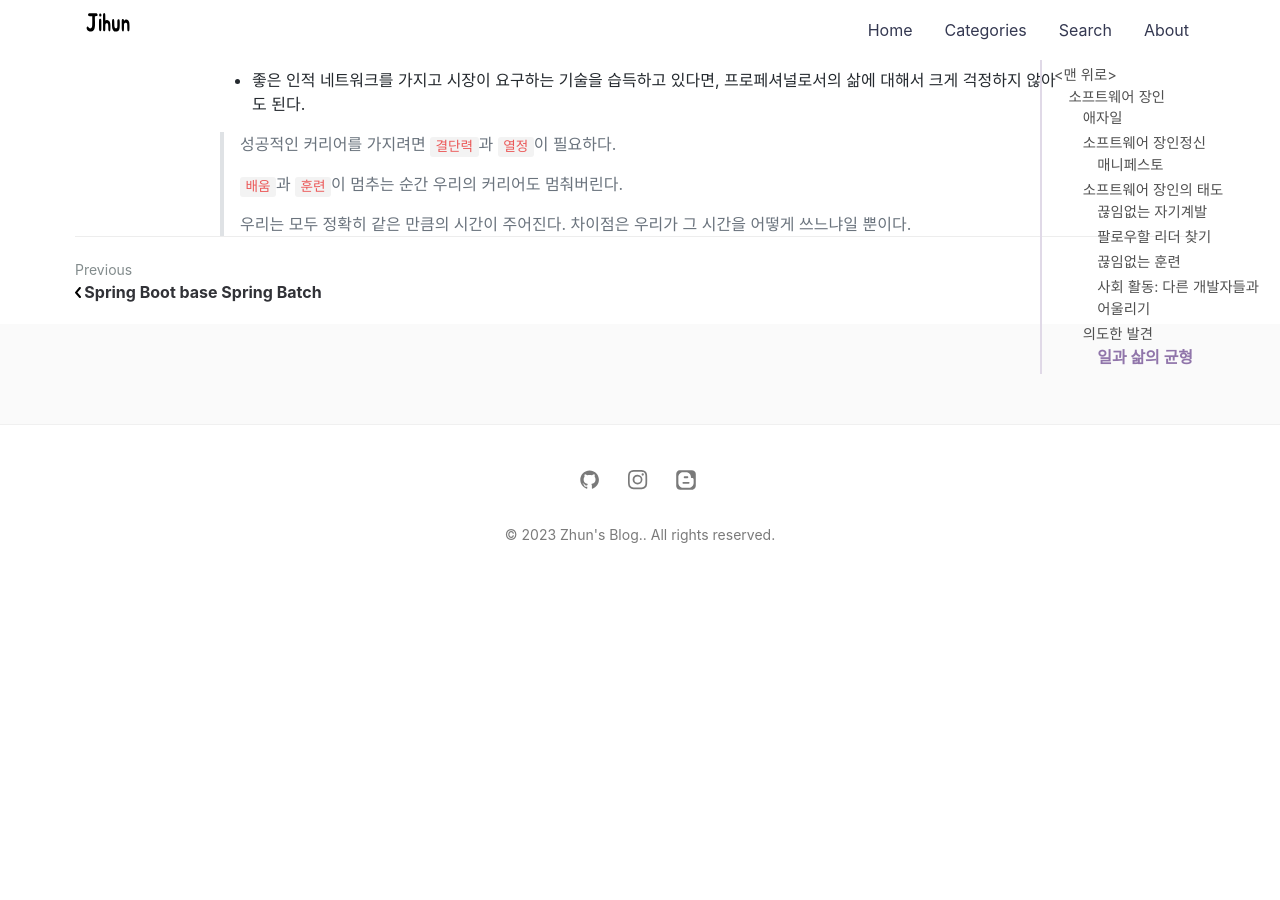
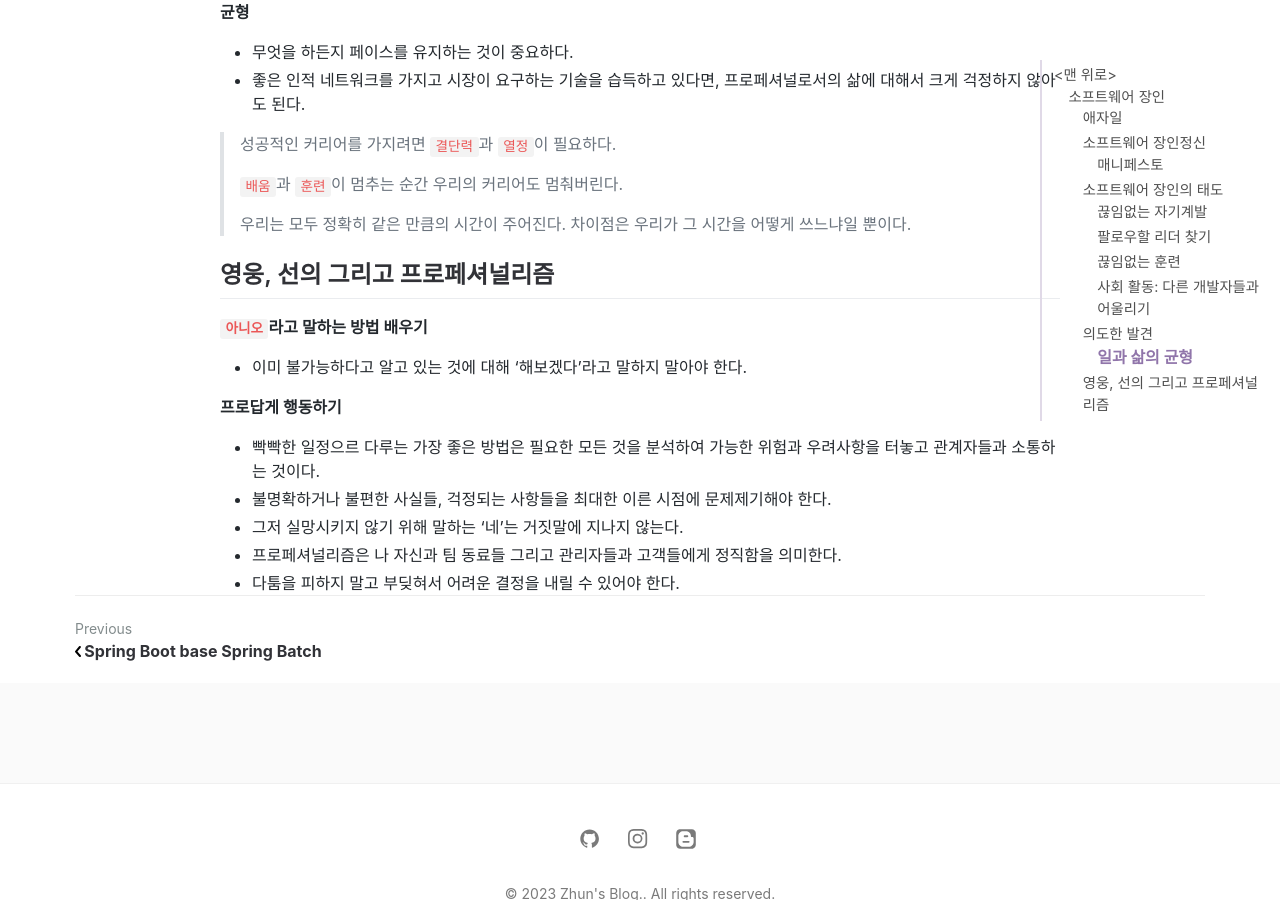
Before and after one commit to jihunparkme/jihunparkme.github.io, a Jekyll site: the page built from _posts/2023-02-01-a-software-master.md, in a window 1280 px wide and 900 px high, scrolled down 5117 px. Built offline with Jekyll 4.4.1, drawn with Linux system fonts in a browser that asks for light colours; nearby versions of some CDN libraries; comment, search, counter and statistics services are not loaded; before the commit the page ends 5707 px from its top, so only the background shows below that; some of the changed text lies outside the part shown.

Commit message:
[software master] 영웅, 선의 그리고 프로페셔널리즘

```diff
--- a/_posts/2023-02-01-a-software-master.md
+++ b/_posts/2023-02-01-a-software-master.md
@@ -199,3 +199,17 @@ featured-img: a-software-master
 > `배움`과 `훈련`이 멈추는 순간 우리의 커리어도 멈춰버린다.
 >
 > 우리는 모두 정확히 같은 만큼의 시간이 주어진다. 차이점은 우리가 그 시간을 어떻게 쓰느냐일 뿐이다.
+
+## 영웅, 선의 그리고 프로페셔널리즘
+
+**`아니오`라고 말하는 방법 배우기**
+
+- 이미 불가능하다고 알고 있는 것에 대해 '해보겠다'라고 말하지 말아야 한다.
+
+**프로답게 행동하기**
+
+- 빡빡한 일정으르 다루는 가장 좋은 방법은 필요한 모든 것을 분석하여 가능한 위험과 우려사항을 터놓고 관계자들과 소통하는 것이다.
+- 불명확하거나 불편한 사실들, 걱정되는 사항들을 최대한 이른 시점에 문제제기해야 한다.
+- 그저 실망시키지 않기 위해 말하는 '네'는 거짓말에 지나지 않는다.
+- 프로페셔널리즘은 나 자신과 팀 동료들 그리고 관리자들과 고객들에게 정직함을 의미한다.
+- 다툼을 피하지 말고 부딪혀서 어려운 결정을 내릴 수 있어야 한다.
```
